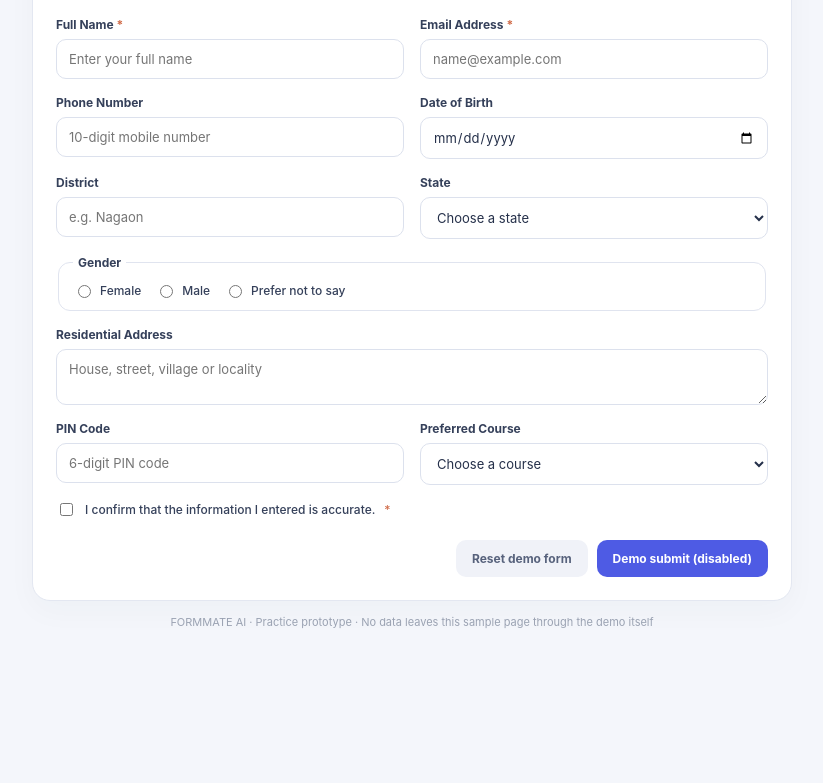
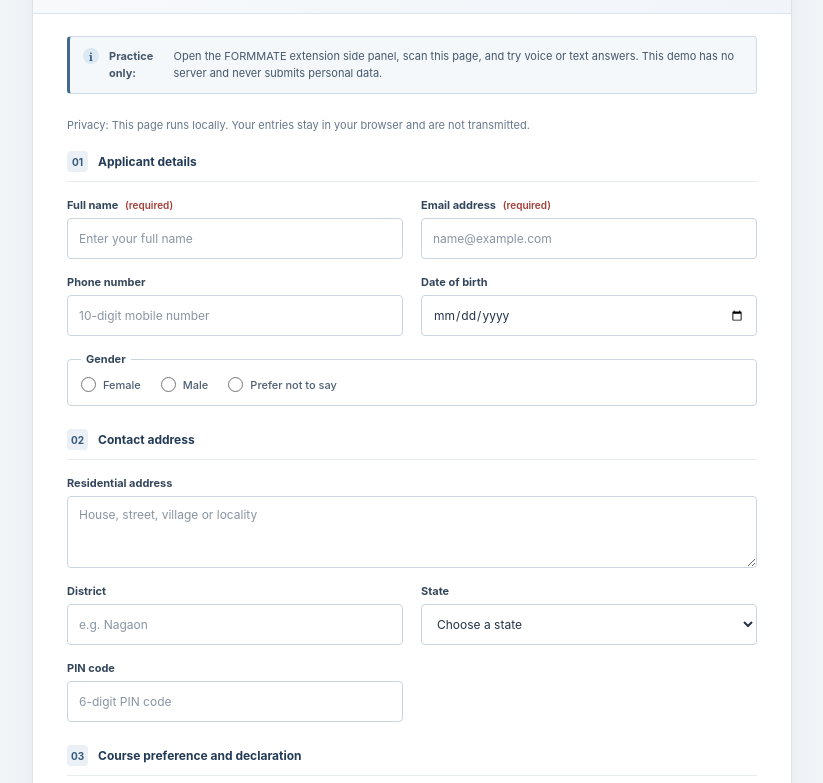
Before and after one commit to rstdax/formmateAI, a browser extension: page formmateAI/demo/form-1.html in a window 1280 px wide. Shown: the part 241-1024 px from the top of the page, without its empty margins (228-1051 px from the left). Before the commit the page ends 912 px from the top, so only its background shows below. Drawn offline with Linux system fonts and the light colour scheme.

Commit message:
file icon removed and changed the design of form 1

```diff
--- a/formmateAI/demo/form-1.html
+++ b/formmateAI/demo/form-1.html
@@ -5,67 +5,102 @@
   <meta name="viewport" content="width=device-width,initial-scale=1">
   <title>FORMMATE Demo — Student Registration</title>
   <style>
-    :root { font-family: Inter, system-ui, -apple-system, BlinkMacSystemFont, "Segoe UI", sans-serif; color: #18213a; background: #f4f6fb; }
+    :root { font-family: Inter, ui-sans-serif, system-ui, -apple-system, BlinkMacSystemFont, "Segoe UI", sans-serif; color: #202b3c; background: #f2f5f8; font-synthesis: none; }
     * { box-sizing: border-box; }
-    body { margin: 0; padding: 28px 14px; }
-    .page { max-width: 760px; margin: 0 auto; }
-    .top { display: flex; gap: 12px; align-items: center; margin-bottom: 18px; }
-    .logo { width: 45px; height: 45px; border-radius: 14px; background: #4e5be4; color: white; display: grid; place-items: center; font-size: 25px; font-weight: 900; }
-    h1 { font-size: 21px; margin: 0; }
-    .subtitle { margin: 4px 0 0; color: #778199; font-size: 13px; }
-    .card { background: white; border: 1px solid #e3e7f1; border-radius: 18px; padding: 23px; box-shadow: 0 10px 30px #24314b08; }
-    .notice { border: 1px solid #dfe3ff; background: #f0f2ff; color: #4b56ba; border-radius: 11px; padding: 11px 13px; font-size: 12px; line-height: 1.5; margin-bottom: 20px; }
-    h2 { margin: 0 0 5px; font-size: 19px; }
-    .desc { margin: 0 0 20px; color: #7a849b; font-size: 12px; }
-    form { display: grid; grid-template-columns: repeat(2, minmax(0, 1fr)); gap: 16px; }
-    .field { display: flex; flex-direction: column; gap: 7px; min-width: 0; }
+    body { margin: 0; min-height: 100vh; padding: 30px 18px 24px; background: #f2f5f8; }
+    .page { max-width: 880px; margin: 0 auto; }
+    .top { display: flex; align-items: center; gap: 12px; max-width: 760px; margin: 0 auto 18px; }
+    .logo { display: grid; flex: 0 0 auto; place-items: center; width: 42px; height: 42px; border: 1px solid #d7e0eb; border-radius: 10px; background: #fff; color: #17385f; font-size: 19px; font-weight: 800; }
+    h1 { margin: 0; color: #1e334e; font-size: 14px; font-weight: 750; letter-spacing: .015em; }
+    .subtitle { margin: 4px 0 0; color: #68778a; font-size: 11px; }
+    .card { max-width: 760px; margin: auto; overflow: hidden; border: 1px solid #dbe2e9; border-radius: 12px; background: #fff; box-shadow: 0 12px 34px #26384d0d; }
+    .hero { padding: 25px 34px 23px; border-bottom: 1px solid #dce4eb; background: linear-gradient(110deg, #f8fafc, #f1f5f9); }
+    .hero-meta { display: flex; align-items: center; justify-content: space-between; gap: 12px; margin-bottom: 14px; }
+    .eyebrow { color: #47617f; font-size: 10px; font-weight: 750; letter-spacing: .12em; text-transform: uppercase; }
+    .status { padding: 5px 8px; border: 1px solid #d5e0ea; border-radius: 4px; background: #fff; color: #526b85; font-size: 9px; font-weight: 700; letter-spacing: .06em; text-transform: uppercase; }
+    h2 { margin: 0; color: #183553; font-size: 25px; line-height: 1.2; letter-spacing: -.035em; }
+    .desc { max-width: 560px; margin: 8px 0 0; color: #59697c; font-size: 12px; line-height: 1.65; }
+    .card-body { padding: 22px 34px 28px; }
+    .notice { display: flex; align-items: flex-start; gap: 10px; margin-bottom: 23px; padding: 11px 13px; border: 1px solid #cddbe8; border-left: 3px solid #426b91; border-radius: 4px; background: #f5f8fb; color: #44576a; font-size: 11px; line-height: 1.55; }
+    .notice:before { content: "i"; display: grid; flex: 0 0 auto; place-items: center; width: 16px; height: 16px; border-radius: 50%; background: #dce8f2; color: #315b80; font-family: Georgia, serif; font-weight: 700; }
+    .form-intro { margin: 0 0 18px; color: #68778a; font-size: 11px; line-height: 1.5; }
+    form { display: grid; grid-template-columns: repeat(2, minmax(0, 1fr)); gap: 16px 18px; }
+    .section-title { display: flex; align-items: center; gap: 10px; grid-column: 1 / -1; margin: 7px 0 0; padding: 0 0 9px; border-bottom: 1px solid #e6ebf0; color: #233b57; font-size: 12px; font-weight: 750; }
+    .section-title:first-child { margin-top: 0; }
+    .section-number { display: grid; place-items: center; width: 21px; height: 21px; border-radius: 4px; background: #eaf0f6; color: #365a7d; font-size: 10px; }
+    .field { display: flex; flex-direction: column; gap: 6px; min-width: 0; }
     .wide { grid-column: 1 / -1; }
-    label, legend { font-size: 12px; font-weight: 700; color: #35405a; }
-    label span { color: #d06b48; }
-    input, select, textarea { width: 100%; border: 1px solid #dce1ed; background: #fff; color: #25304a; border-radius: 10px; padding: 11px 12px; font: inherit; font-size: 13px; outline: 0; }
-    input:focus, select:focus, textarea:focus { border-color: #7b85f3; box-shadow: 0 0 0 3px #727df01a; }
-    fieldset { border: 1px solid #e0e4ef; border-radius: 12px; padding: 12px 14px; }
+    label, legend { color: #34465b; font-size: 11px; font-weight: 700; }
+    .required { margin-left: 4px; color: #a33e37; font-size: 10px; font-weight: 600; }
+    input, select, textarea { width: 100%; min-height: 41px; padding: 10px 11px; border: 1px solid #cbd5df; border-radius: 4px; outline: 0; background: #fff; color: #243448; font: inherit; font-size: 12px; transition: border-color .15s, box-shadow .15s; }
+    input::placeholder, textarea::placeholder { color: #8995a3; }
+    input:hover, select:hover, textarea:hover { border-color: #899bad; }
+    input:focus, select:focus, textarea:focus { border-color: #326b9a; box-shadow: 0 0 0 3px #326b9a20; }
+    textarea { min-height: 72px; resize: vertical; }
+    fieldset { min-width: 0; margin: 0; padding: 11px 13px 13px; border: 1px solid #cbd5df; border-radius: 4px; }
     fieldset legend { padding: 0 5px; }
-    .options { display: flex; flex-wrap: wrap; gap: 14px; }
-    .options label { display: inline-flex; align-items: center; gap: 6px; font-weight: 500; }
-    .options input { width: auto; }
-    .checkline { display: flex; align-items: flex-start; gap: 9px; font-weight: 500; line-height: 1.5; }
-    .checkline input { width: auto; margin-top: 2px; }
-    .actions { display: flex; justify-content: flex-end; gap: 9px; grid-column: 1 / -1; padding-top: 5px; }
-    button { border: 0; border-radius: 10px; padding: 11px 16px; font: inherit; font-size: 12px; font-weight: 750; cursor: pointer; }
-    .secondary { background: #f0f2f8; color: #57627c; }
-    .primary { background: #4e5be4; color: white; }
-    .result { display: none; grid-column: 1 / -1; background: #e9f8f1; color: #216f4e; border-radius: 10px; padding: 12px; font-size: 12px; }
-    footer { margin: 14px 0; text-align: center; color: #9aa2b2; font-size: 11px; }
-    @media(max-width: 560px) { form { grid-template-columns: 1fr; } .wide, .actions, .result { grid-column: auto; } .card { padding: 16px; } }
+    .options { display: flex; flex-wrap: wrap; gap: 10px 20px; }
+    .options label { display: inline-flex; align-items: center; gap: 7px; color: #4d5e71; font-weight: 500; }
+    .options input, .checkline input { width: 15px; min-height: 15px; height: 15px; margin: 0; accent-color: #285f8d; }
+    .checkline { display: flex; align-items: flex-start; gap: 9px; color: #4d5e71; font-weight: 500; line-height: 1.55; }
+    .checkline input { flex: 0 0 auto; margin-top: 1px; }
+    .actions { display: flex; justify-content: flex-end; gap: 9px; grid-column: 1 / -1; margin-top: 2px; padding-top: 16px; border-top: 1px solid #e6ebf0; }
+    button { min-height: 39px; padding: 10px 15px; border: 1px solid transparent; border-radius: 4px; font: inherit; font-size: 11px; font-weight: 700; cursor: pointer; transition: background .15s, box-shadow .15s; }
+    button:focus-visible { outline: 3px solid #d5a64e; outline-offset: 2px; }
+    .secondary { border-color: #bdc9d5; background: #fff; color: #42566d; }
+    .secondary:hover { background: #f5f7f9; }
+    .primary { border-color: #1d4b76; background: #214f7b; color: white; }
+    .primary:hover { background: #183f65; box-shadow: 0 3px 9px #1d4b7626; }
+    .result { display: none; grid-column: 1 / -1; padding: 12px 14px; border: 1px solid #b8d6c5; border-left: 3px solid #397b54; border-radius: 4px; background: #f1f8f3; color: #2e6545; font-size: 11px; line-height: 1.5; }
+    footer { max-width: 760px; margin: 14px auto 0; color: #748193; text-align: center; font-size: 10px; }
+    @media(max-width: 600px) { body { padding: 18px 12px; } .top { margin-bottom: 14px; } .card { border-radius: 8px; } .hero { padding: 21px 20px; } h2 { font-size: 22px; } .card-body { padding: 18px 20px 22px; } form { grid-template-columns: 1fr; gap: 14px; } .wide, .section-title, .actions, .result { grid-column: auto; } .hero-meta { align-items: flex-start; flex-direction: column; gap: 9px; } .actions { flex-direction: column-reverse; } button { width: 100%; } }
   </style>
 </head>
 <body>
   <main class="page">
     <div class="top">
       <div class="logo">F</div>
-      <div><h1>FORMMATE demo form</h1><p class="subtitle">A sample student registration page for local testing</p></div>
+      <div><h1>FORMMATE STUDENT SERVICES</h1><p class="subtitle">Application portal · Practice environment</p></div>
     </div>
     <section class="card">
+      <div class="hero">
+        <div class="hero-meta"><div class="eyebrow">Admissions · Student application</div><span class="status">Online form</span></div>
+        <h2>Student registration form</h2>
+        <p class="desc">Complete the applicant, contact, and course preference details below. Required questions are marked in each section.</p>
+      </div>
+      <div class="card-body">
       <div class="notice"><strong>Practice only:</strong> Open the FORMMATE extension side panel, scan this page, and try voice or text answers. This demo has no server and never submits personal data.</div>
-      <h2>Student Registration</h2>
-      <p class="desc">Fields intentionally include labels, select options, radio buttons, and a consent checkbox.</p>
+      <p class="form-intro">Privacy: This page runs locally. Your entries stay in your browser and are not transmitted.</p>
       <form id="demoForm">
+        <div class="section-title"><span class="section-number">01</span> Applicant details</div>
         <div class="field">
-          <label for="applicant_name">Full Name <span>*</span></label>
+          <label for="applicant_name">Full name <span class="required">(required)</span></label>
           <input id="applicant_name" name="applicant_name" type="text" autocomplete="name" placeholder="Enter your full name" required>
         </div>
         <div class="field">
-          <label for="email_address">Email Address <span>*</span></label>
+          <label for="email_address">Email address <span class="required">(required)</span></label>
           <input id="email_address" name="email_address" type="email" autocomplete="email" placeholder="name@example.com" required>
         </div>
         <div class="field">
-          <label for="mobile_number">Phone Number</label>
+          <label for="mobile_number">Phone number</label>
           <input id="mobile_number" name="mobile_number" type="tel" autocomplete="tel" placeholder="10-digit mobile number">
         </div>
         <div class="field">
-          <label for="birth_date">Date of Birth</label>
+          <label for="birth_date">Date of birth</label>
           <input id="birth_date" name="birth_date" type="date" autocomplete="bday">
+        </div>
+        <fieldset class="wide">
+          <legend>Gender</legend>
+          <div class="options">
+            <label><input type="radio" name="gender" value="Female"> Female</label>
+            <label><input type="radio" name="gender" value="Male"> Male</label>
+            <label><input type="radio" name="gender" value="Prefer not to say"> Prefer not to say</label>
+          </div>
+        </fieldset>
+        <div class="section-title"><span class="section-number">02</span> Contact address</div>
+        <div class="field wide">
+          <label for="address">Residential address</label>
+          <textarea id="address" name="address" rows="2" placeholder="House, street, village or locality"></textarea>
         </div>
         <div class="field">
           <label for="district">District</label>
@@ -78,37 +113,27 @@
             <option>Assam</option><option>Meghalaya</option><option>Manipur</option><option>Tripura</option><option>Arunachal Pradesh</option><option>West Bengal</option><option>Other</option>
           </select>
         </div>
-        <fieldset class="wide">
-          <legend>Gender</legend>
-          <div class="options">
-            <label><input type="radio" name="gender" value="Female"> Female</label>
-            <label><input type="radio" name="gender" value="Male"> Male</label>
-            <label><input type="radio" name="gender" value="Prefer not to say"> Prefer not to say</label>
-          </div>
-        </fieldset>
-        <div class="field wide">
-          <label for="address">Residential Address</label>
-          <textarea id="address" name="address" rows="2" placeholder="House, street, village or locality"></textarea>
-        </div>
         <div class="field">
-          <label for="pin_code">PIN Code</label>
+          <label for="pin_code">PIN code</label>
           <input id="pin_code" name="pin_code" type="text" inputmode="numeric" pattern="[0-9]{6}" maxlength="6" placeholder="6-digit PIN code">
         </div>
+        <div class="section-title"><span class="section-number">03</span> Course preference and declaration</div>
         <div class="field">
-          <label for="course">Preferred Course</label>
+          <label for="course">Preferred course</label>
           <select id="course" name="course">
             <option value="">Choose a course</option><option>BSc</option><option>BA</option><option>BCom</option><option>BTech</option><option>Other</option>
           </select>
         </div>
         <div class="wide">
-          <label class="checkline"><input id="consent" name="consent" type="checkbox" required> I confirm that the information I entered is accurate. <span>*</span></label>
+          <label class="checkline"><input id="consent" name="consent" type="checkbox" required> I confirm that the information I entered is accurate. <span class="required">(required)</span></label>
         </div>
         <div id="demoResult" class="result" role="status"></div>
         <div class="actions">
           <button class="secondary" type="reset">Reset demo form</button>
-          <button class="primary" type="submit">Demo submit (disabled)</button>
+          <button class="primary" type="submit">Complete demo</button>
         </div>
       </form>
+      </div>
     </section>
     <footer>FORMMATE AI · Practice prototype · No data leaves this sample page through the demo itself</footer>
   </main>
--- a/formmateAI/sidepanel.js
+++ b/formmateAI/sidepanel.js
@@ -1862,7 +1862,6 @@ async function init() {
   $("profilesBtn")?.addEventListener("click", () => { soundFX.playTap(); openProfilesModal(); });
   $("settingsBtn")?.addEventListener("click", () => { soundFX.playTap(); openSettingsModal(); });
   $("editCurrentFieldBtn")?.addEventListener("click", () => { soundFX.playTap(); openEditModal(); });
-  $("viewTranscriptBtn")?.addEventListener("click", () => { soundFX.playTap(); openTranscriptModal(); });
   $("endSessionBtn")?.addEventListener("click", () => { soundFX.playTap(); endSessionSafely(); });
 
   // Edit modal buttons
```
Also changed, not shown: formmateAI/sidepanel.css (+0 -23 lines), formmateAI/sidepanel.html (+0 -8 lines).
